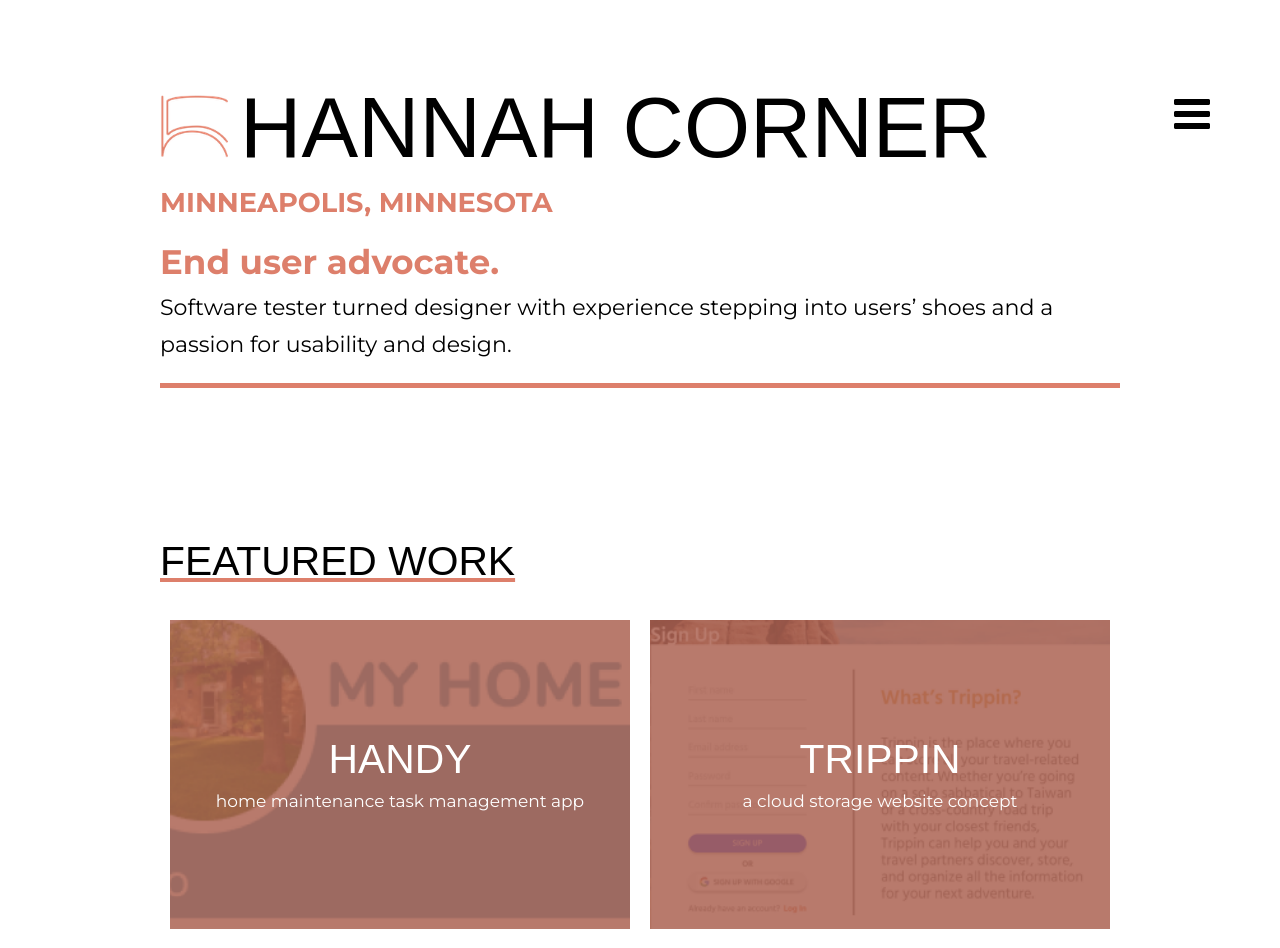
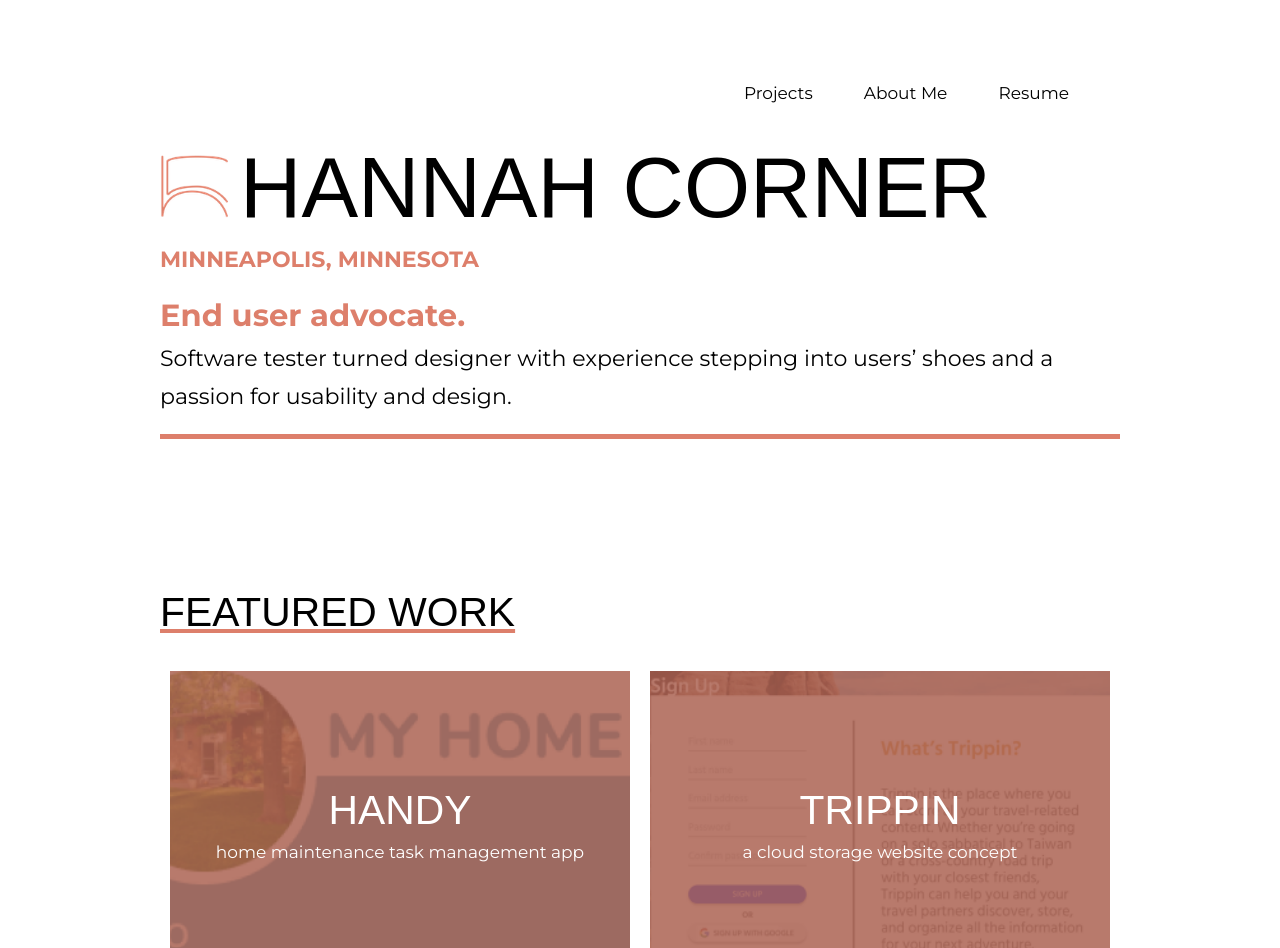
Before and after one commit to hannahcorner/hannahcorner.github.io, a plain HTML site: page index.html in a window 1280 px wide. Shown: the top 948 px of the page. Drawn offline with Linux system fonts and the light colour scheme; a web font is replaced by a local one.

Commit message:
update CSS and HTML files

```diff
--- a/css/style.css
+++ b/css/style.css
@@ -64,7 +64,7 @@ h1 {
 h2 {
   color: #DD7F6B;
   font-family: "Montserrat";
-  font-size: 2rem;
+  font-size: 1.8rem;
   font-weight: bold;
   margin-top: 3%
 }
@@ -96,7 +96,7 @@ h5 {
   color: #DD7F6B;
   display: inline-block;
   font-family: "Montserrat";
-  font-size: 1.6rem;
+  font-size: 1.3rem;
   font-weight: bold;
   margin-top: 2%;
   text-transform: uppercase;
@@ -297,7 +297,10 @@ p {
 
 i {
   font-family:"FontAwesome";
+  font-style: normal;
 }
+
+
 /*** hover effects ***/
 .trippin-button:hover {
   background-color: #666666;
@@ -412,6 +415,11 @@ button:focus {
     padding: 25px 30px;
     position: fixed;
 }
+
+.desktop-nav {
+  visibility: hidden;
+}
+
 
 /*** footer ***/
 footer {
@@ -530,6 +538,27 @@ li {
 }
 
 @media screen and (min-width: 1025px){
+
+  .desktop-nav a {
+    color: black;
+    float: right;
+    font-size: 1rem;
+    font-family: "Montserrat";
+    font-weight: 400;
+    display: inline-block;
+    margin-right: 3rem;
+  }
+
+  .desktop-nav {
+    padding-bottom: 60px;
+    visibility: visible;
+  }
+
+  .desktop-nav a:hover {
+    color: #AB6252;
+    font-weight: 800;
+  }
+
   html {
     font-size: 17px;
   }
@@ -538,18 +567,10 @@ li {
     margin: 0 auto;
   }
   .sidenav {
-      height:300px;
+    visibility: hidden;
   }
-  .sidenav a {
-      color: black;
-      font-family: "Montserrat";
-      font-size: 1rem;
-  	  font-weight: 400;
-      display: block;
-      padding: 8px 8px 8px 32px;
-      text-decoration: none;
-      transition: 0.3s;
-      white-space: nowrap;
+  .topnav {
+    visibility: hidden;
   }
   h1 {
     font-size: 5rem;
--- a/index.html
+++ b/index.html
@@ -16,11 +16,8 @@
   <body>
   <div class="container">
     <header>
-      <div class="logo">
-        <a href="index.html">
-        <img src="images/mylogo.png" alt="personal logo"/>
-        </a>
-      </div>
+
+
 
       <!-- sidenav -->
             <div id="sideNavigation" class="sidenav" aria-hidden="true">
@@ -38,10 +35,24 @@
               </button>
             </nav>
 
-      <!-- title and description -->
+<!-- desktop navigation -->
+      <section class="desktop-nav">
+        <!--<a href="index.html">Home</a>-->
+        <a href="hannahcorner_resume1020.pdf" target="_blank">Resume</a>
+        <a href="bio.html">About Me</a>
+        <a href="allprojects.html">Projects</a>
+      </section>
+
+<!-- title and description -->
+      <div class="logo">
+        <a href="index.html">
+        <img src="images/mylogo.png" alt="personal logo"/>
+        </a>
+      </div>
       <h1>Hannah Corner</h1>
       <h5>Minneapolis, Minnesota</h5>
     </header>
+
     <h2>End user advocate.</h2>
     <h3>Software tester turned designer with experience stepping into users’ shoes and a passion for usability and design.</h3>
 
```
Also changed, not shown: allprojects.html (+13 -6 lines), bio.html (+12 -5 lines), busybus.html (+13 -6 lines), handy.html (+13 -4 lines), mnreserve.html (+12 -3 lines), trippin.html (+13 -6 lines), wastenauts.html (+19 -10 lines).
